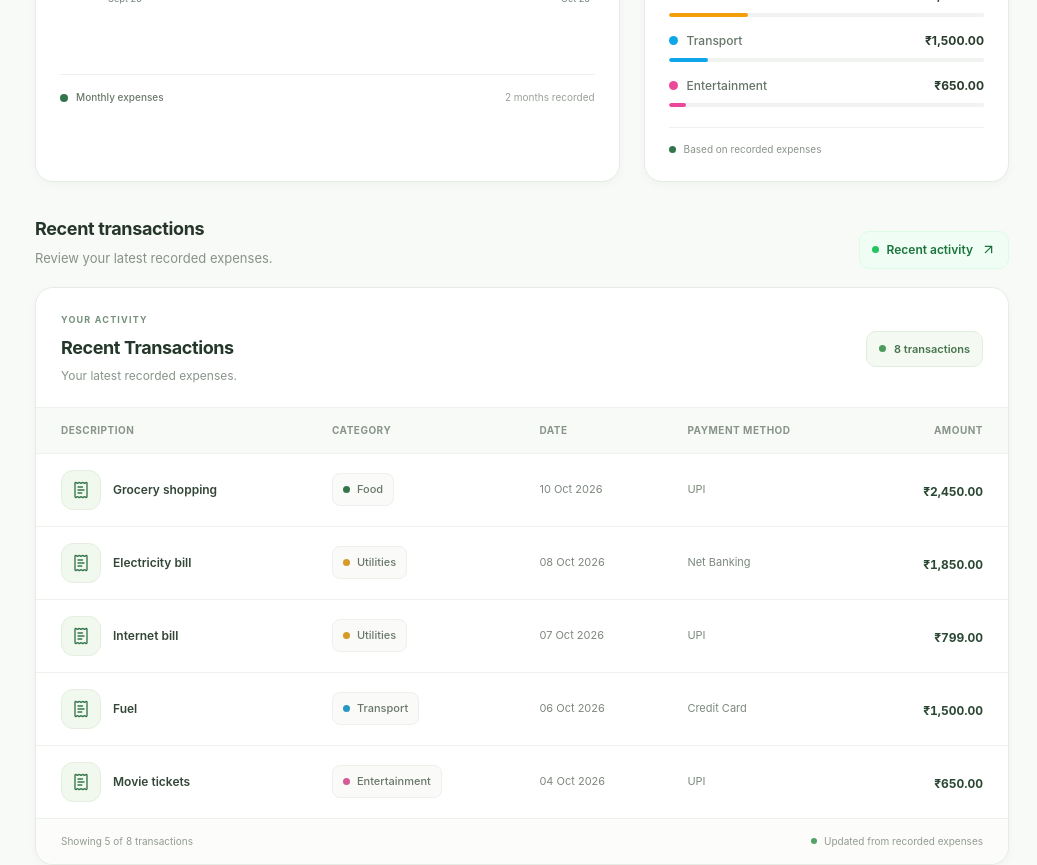
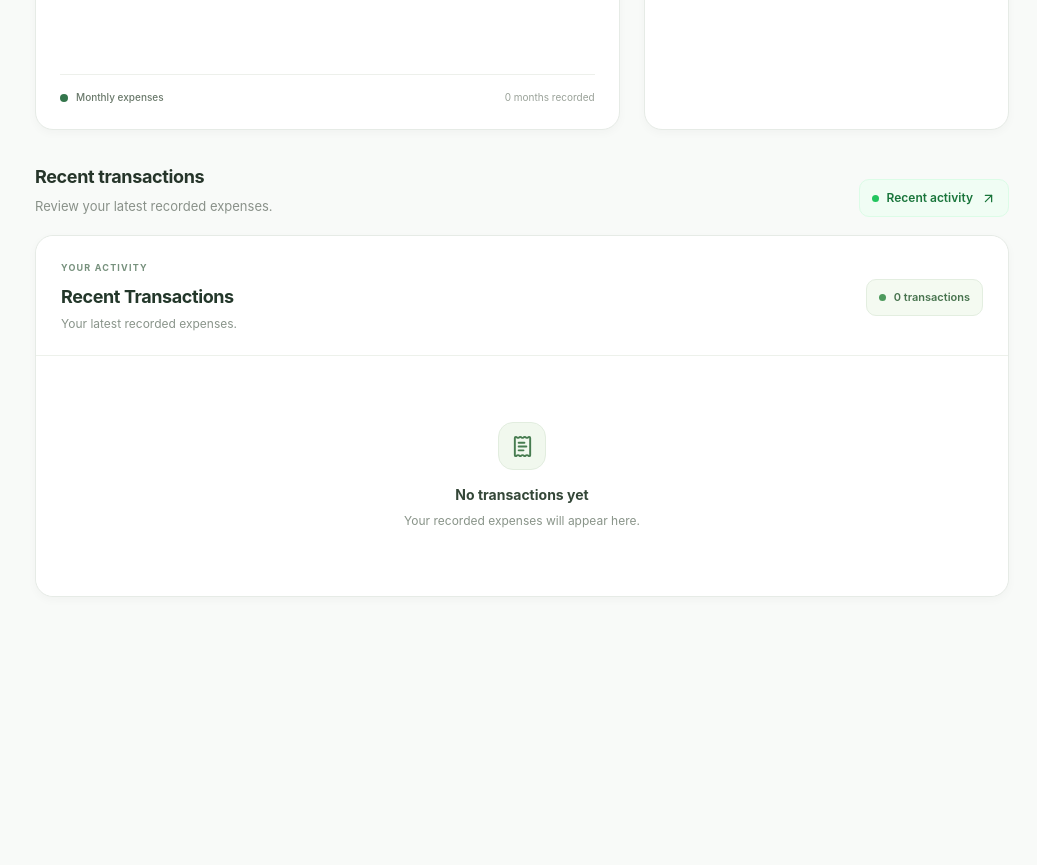
Before and after one commit to mihir-baldaniya/Expence-Tracker, a React (Vite) app in the folder frontend/: page /dashboard in a window 1280 px wide. Shown: the part 1100-1965 px from the top of the page, without its empty margins (243-1280 px from the left). After the commit the page ends 1755 px from the top, so only its background shows below. Built offline with nearby package versions, Linux system fonts and the light colour scheme.

Commit message:
Fix live expense updates and remove dummy data

```diff
--- a/frontend/src/features/expenses/expenseData.js
+++ b/frontend/src/features/expenses/expenseData.js
@@ -1,70 +1,3 @@
-export const sampleExpenses = [
-  {
-    id: 1,
-    description: "Grocery shopping",
-    category: "Food",
-    amount: 2450,
-    date: "2026-10-10",
-    paymentMethod: "UPI",
-  },
-  {
-    id: 2,
-    description: "Electricity bill",
-    category: "Utilities",
-    amount: 1850,
-    date: "2026-10-08",
-    paymentMethod: "Net Banking",
-  },
-  {
-    id: 3,
-    description: "Internet bill",
-    category: "Utilities",
-    amount: 799,
-    date: "2026-10-07",
-    paymentMethod: "UPI",
-  },
-  {
-    id: 4,
-    description: "Fuel",
-    category: "Transport",
-    amount: 1500,
-    date: "2026-10-06",
-    paymentMethod: "Credit Card",
-  },
-  {
-    id: 5,
-    description: "Movie tickets",
-    category: "Entertainment",
-    amount: 650,
-    date: "2026-10-04",
-    paymentMethod: "UPI",
-  },
-  {
-    id: 6,
-    description: "Restaurant",
-    category: "Food",
-    amount: 1200,
-    date: "2026-10-02",
-    paymentMethod: "Credit Card",
-  },
-  {
-    id: 7,
-    description: "Mobile recharge",
-    category: "Utilities",
-    amount: 399,
-    date: "2026-09-28",
-    paymentMethod: "UPI",
-  },
-  {
-    id: 8,
-    description: "Clothing",
-    category: "Shopping",
-    amount: 3200,
-    date: "2026-09-24",
-    paymentMethod: "Debit Card",
-  },
-];
-
 export const EXPENSE_CATEGORIES = [
   "Food",
   "Shopping",
--- a/frontend/src/features/expenses/useExpenseStorage.js
+++ b/frontend/src/features/expenses/useExpenseStorage.js
@@ -1,130 +1,118 @@
-import { useCallback, useEffect, useState } from "react";
-import { sampleExpenses } from "./expenseData";
+import { useCallback, useSyncExternalStore } from "react";
 
 const STORAGE_KEY = "findash_expenses";
 const EXPENSES_CHANGED_EVENT = "findash_expenses_changed";
 
-function loadExpenses() {
+function readExpenses() {
   try {
     const savedExpenses = localStorage.getItem(STORAGE_KEY);
 
-    if (savedExpenses !== null) {
+    if (savedExpenses === null) {
+      return [];
+    }
+
     const parsedExpenses = JSON.parse(savedExpenses);
-
-      if (Array.isArray(parsedExpenses)) {
-        return parsedExpenses;
+    return Array.isArray(parsedExpenses) ? parsedExpenses : [];
+  } catch (error) {
+    console.error("Unable to load saved expenses:", error);
+    return [];
   }
 }
-  } catch (error) {
-    console.error("Unable to load saved expenses:", error);
+
+// A single shared in-memory source of truth for every page/component.
+let expensesSnapshot = readExpenses();
+const subscribers = new Set();
+
+function notifySubscribers() {
+  subscribers.forEach((subscriber) => subscriber());
 }
 
-  return sampleExpenses;
+function subscribe(subscriber) {
+  subscribers.add(subscriber);
+
+  return () => {
+    subscribers.delete(subscriber);
+  };
 }
 
-function saveExpenses(expenses) {
+function getSnapshot() {
+  return expensesSnapshot;
+}
+
+function commitExpenses(nextExpenses) {
+  expensesSnapshot = nextExpenses;
+
   try {
-    localStorage.setItem(STORAGE_KEY, JSON.stringify(expenses));
-
-    // Notify other hook instances in the same browser tab.
-    window.dispatchEvent(
-      new CustomEvent(EXPENSES_CHANGED_EVENT, {
-        detail: expenses,
-      })
-    );
+    localStorage.setItem(STORAGE_KEY, JSON.stringify(nextExpenses));
   } catch (error) {
     console.error("Unable to save expenses:", error);
   }
+
+  // Update components in this tab immediately.
+  notifySubscribers();
+
+  // Also notify other app instances listening in this tab.
+  window.dispatchEvent(
+    new CustomEvent(EXPENSES_CHANGED_EVENT, {
+      detail: nextExpenses,
+    })
+  );
+}
+
+// Keep the shared store in sync if localStorage changes in another tab.
+if (typeof window !== "undefined") {
+  window.addEventListener("storage", (event) => {
+    if (event.key !== STORAGE_KEY) return;
+
+    if (event.newValue === null) {
+      expensesSnapshot = [];
+    } else {
+      try {
+        const parsed = JSON.parse(event.newValue);
+        expensesSnapshot = Array.isArray(parsed) ? parsed : [];
+      } catch (error) {
+        console.error("Unable to synchronize expenses:", error);
+        expensesSnapshot = [];
+      }
+    }
+
+    notifySubscribers();
+  });
+
+  window.addEventListener(EXPENSES_CHANGED_EVENT, (event) => {
+    if (!Array.isArray(event.detail)) return;
+
+    // Ignore our own event if it already points at the current snapshot.
+    if (event.detail === expensesSnapshot) return;
+
+    expensesSnapshot = event.detail;
+    notifySubscribers();
+  });
 }
 
 function useExpenseStorage() {
-  const [expenses, setExpenses] = useState(loadExpenses);
-
-  // Initialize localStorage only when it has no saved data.
-  useEffect(() => {
-    try {
-      if (localStorage.getItem(STORAGE_KEY) === null) {
-        localStorage.setItem(
-          STORAGE_KEY,
-          JSON.stringify(sampleExpenses)
+  const expenses = useSyncExternalStore(
+    subscribe,
+    getSnapshot,
+    getSnapshot
   );
-      }
-    } catch (error) {
-      console.error("Unable to initialize expense storage:", error);
-    }
-  }, []);
-
-  // Save changes made by this hook instance.
-  useEffect(() => {
-    saveExpenses(expenses);
-  }, [expenses]);
-
-  // Synchronize this hook instance with updates from other instances.
-  useEffect(() => {
-    const handleCustomChange = (event) => {
-      if (Array.isArray(event.detail)) {
-        setExpenses(event.detail);
-      }
-    };
-
-    // Synchronize changes made in another browser tab.
-    const handleStorageChange = (event) => {
-      if (event.key !== STORAGE_KEY) return;
-
-      if (event.newValue === null) {
-        setExpenses(sampleExpenses);
-        return;
-      }
-
-      try {
-        const parsedExpenses = JSON.parse(event.newValue);
-
-        if (Array.isArray(parsedExpenses)) {
-          setExpenses(parsedExpenses);
-        }
-      } catch (error) {
-        console.error("Unable to synchronize expenses:", error);
-      }
-    };
-
-    window.addEventListener(
-      EXPENSES_CHANGED_EVENT,
-      handleCustomChange
-    );
-
-    window.addEventListener("storage", handleStorageChange);
-
-    return () => {
-      window.removeEventListener(
-        EXPENSES_CHANGED_EVENT,
-        handleCustomChange
-      );
-
-      window.removeEventListener(
-        "storage",
-        handleStorageChange
-      );
-    };
-  }, []);
 
   const addExpense = useCallback((expense) => {
     const newExpense = {
       ...expense,
-      id: crypto.randomUUID(),
+      id:
+        typeof crypto !== "undefined" && crypto.randomUUID
+          ? crypto.randomUUID()
+          : `${Date.now()}-${Math.random().toString(36).slice(2)}`,
       amount: Number(expense.amount),
     };
 
-    setExpenses((previousExpenses) => [
-      newExpense,
-      ...previousExpenses,
-    ]);
-
+    commitExpenses([newExpense, ...expensesSnapshot]);
     return newExpense;
   }, []);
 
   const updateExpense = useCallback((id, updatedData) => {
-    setExpenses((previousExpenses) =>
-      previousExpenses.map((expense) =>
+    const nextExpenses = expensesSnapshot.map((expense) =>
       expense.id === id
         ? {
             ...expense,
@@ -132,13 +120,14 @@ function useExpenseStorage() {
             amount: Number(updatedData.amount),
           }
         : expense
-      )
     );
+
+    commitExpenses(nextExpenses);
   }, []);
 
   const deleteExpense = useCallback((id) => {
-    setExpenses((previousExpenses) =>
-      previousExpenses.filter((expense) => expense.id !== id)
+    commitExpenses(
+      expensesSnapshot.filter((expense) => expense.id !== id)
     );
   }, []);
 
--- a/frontend/src/pages/Dashboard.jsx
+++ b/frontend/src/pages/Dashboard.jsx
@@ -1,4 +1,3 @@
-import { useMemo } from "react";
 import { CalendarDays, ArrowUpRight, Leaf } from "lucide-react";
 
 import "../assets/css/pages/Dashboard.css";
@@ -8,10 +7,10 @@ import SpendTrendChart from "../features/analytics/SpendTrendChart";
 import CategoryBreakdown from "../features/analytics/CategoryBreakdown";
 import RecentTransactions from "../features/expenses/RecentTransactions";
 
-import { sampleExpenses } from "../features/expenses/expenseData";
+import useExpenseStorage from "../features/expenses/useExpenseStorage";
 
 function Dashboard() {
-  const expenses = useMemo(() => sampleExpenses, []);
+  const { expenses } = useExpenseStorage();
 
   const currentDate = new Date().toLocaleDateString("en-IN", {
     day: "numeric",
@@ -120,22 +119,6 @@ function Dashboard() {
         </div>
       </section>
 
-      {/* Development notice */}
-      <section className="dashboard-notice">
-        <div className="dashboard-notice-icon">
-          <ArrowUpRight size={19} />
-        </div>
-
-        <div className="dashboard-notice-content">
-          <h3>Development preview</h3>
-
-          <p>
-            This dashboard currently displays sample expense data.
-            We'll continue improving the interface before integrating
-            the backend.
-          </p>
-        </div>
-      </section>
     </main>
   );
 }
```
Lines whose indentation alone changed are shown as unchanged.
